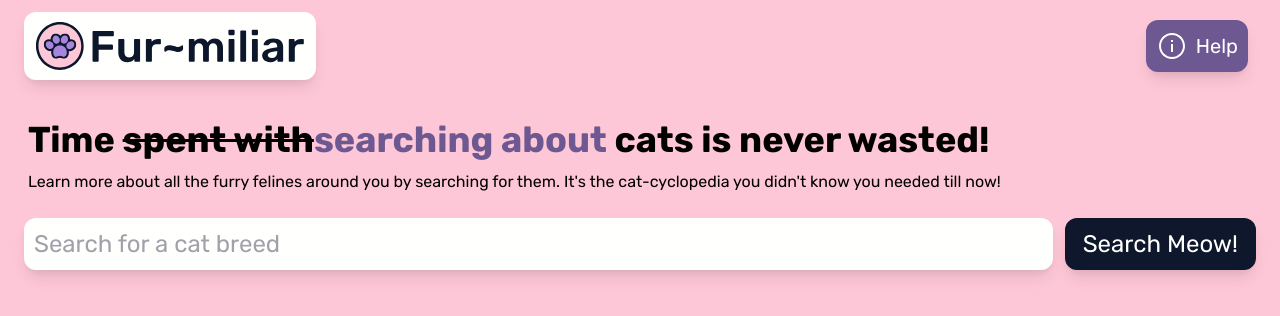
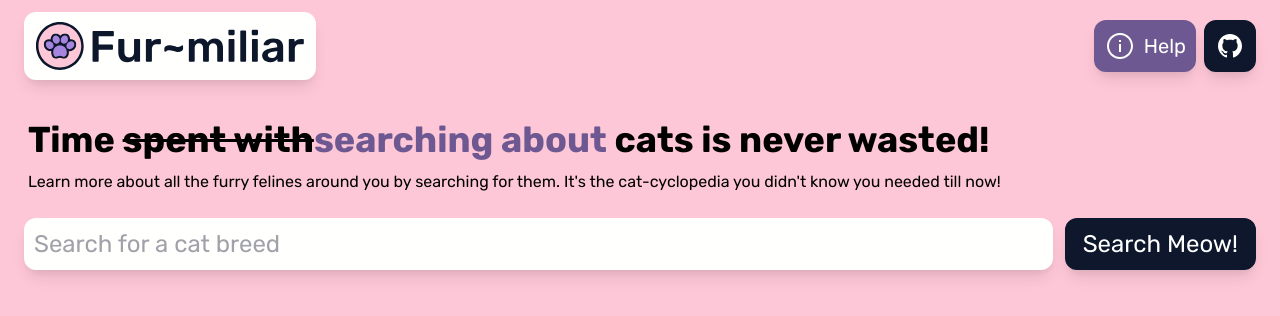
Before and after one commit to Amorpheuz/fur-miliar, a Nuxt app: page / in a window 1280 px wide. Shown: the top 316 px of the page. Built offline with nearby package versions, Linux system fonts and the light colour scheme.

Commit message:
add link to github source

```diff
--- a/layouts/default.vue
+++ b/layouts/default.vue
@@ -73,6 +73,26 @@
             </svg>
             {{ $device.isMobile ? '' : 'Help' }}
           </button>
+          <a
+            href="https://github.com/Amorpheuz/fur-miliar"
+            target="_blank"
+            class="p-2 my-2 flex justify-center text-xl outline-none border-2 bg-blue-dark border-blue-dark text-white focus:bg-white focus:text-blue-dark rounded-xl shadow-lg"
+            rel="noopener noreferrer"
+            aria-labelledby="open-github"
+          >
+            <svg
+              xmlns="http://www.w3.org/2000/svg"
+              class="h-8 fill-current"
+              viewBox="0 0 32 32"
+              role="img"
+            >
+              <title id="open-github">Read source code on github</title>
+              <path
+                fill-rule="evenodd"
+                d="M 16 4 C 9.371094 4 4 9.371094 4 16 C 4 21.300781 7.4375 25.800781 12.207031 27.386719 C 12.808594 27.496094 13.027344 27.128906 13.027344 26.808594 C 13.027344 26.523438 13.015625 25.769531 13.011719 24.769531 C 9.671875 25.492188 8.96875 23.160156 8.96875 23.160156 C 8.421875 21.773438 7.636719 21.402344 7.636719 21.402344 C 6.546875 20.660156 7.71875 20.675781 7.71875 20.675781 C 8.921875 20.761719 9.554688 21.910156 9.554688 21.910156 C 10.625 23.746094 12.363281 23.214844 13.046875 22.910156 C 13.15625 22.132813 13.46875 21.605469 13.808594 21.304688 C 11.144531 21.003906 8.34375 19.972656 8.34375 15.375 C 8.34375 14.0625 8.8125 12.992188 9.578125 12.152344 C 9.457031 11.851563 9.042969 10.628906 9.695313 8.976563 C 9.695313 8.976563 10.703125 8.65625 12.996094 10.207031 C 13.953125 9.941406 14.980469 9.808594 16 9.804688 C 17.019531 9.808594 18.046875 9.941406 19.003906 10.207031 C 21.296875 8.65625 22.300781 8.976563 22.300781 8.976563 C 22.957031 10.628906 22.546875 11.851563 22.421875 12.152344 C 23.191406 12.992188 23.652344 14.0625 23.652344 15.375 C 23.652344 19.984375 20.847656 20.996094 18.175781 21.296875 C 18.605469 21.664063 18.988281 22.398438 18.988281 23.515625 C 18.988281 25.121094 18.976563 26.414063 18.976563 26.808594 C 18.976563 27.128906 19.191406 27.503906 19.800781 27.386719 C 24.566406 25.796875 28 21.300781 28 16 C 28 9.371094 22.628906 4 16 4 Z"
+              />
+            </svg>
+          </a>
         </div>
       </div>
       <Nuxt />
```
